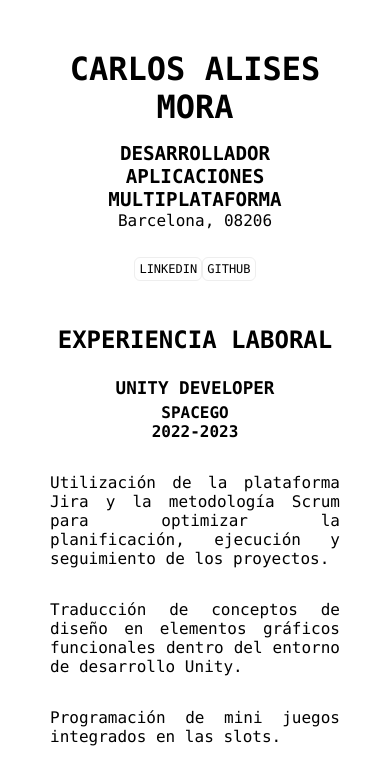
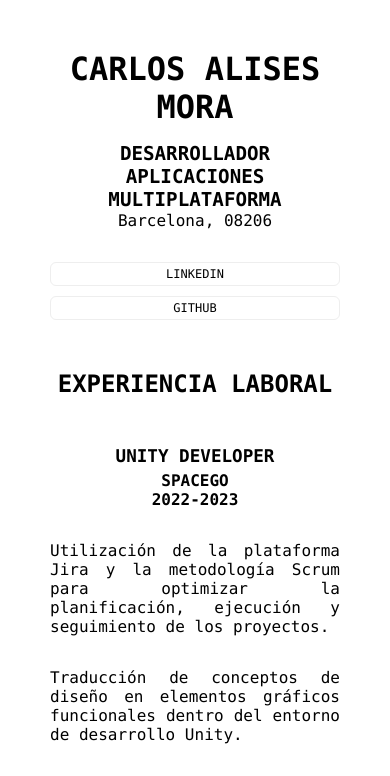
Before and after one commit to carlosalises/carlosalises-portfolio, a React (Create React App) app: page / in a window 390 px wide. Shown: the top 776 px of the page. Built offline with nearby package versions, Linux system fonts and the light colour scheme.

Commit message:
responsive changes

```diff
--- a/src/components/Header.js
+++ b/src/components/Header.js
@@ -11,8 +11,8 @@ export default function Header() {
           <h2>DESARROLLADOR APLICACIONES MULTIPLATAFORMA</h2>
           <span>Barcelona, 08206</span>
           <footer>
-          <a href="https://www.linkedin.com/in/carlosalisesmora/" target='_blank' rel='noreferrer'>LINKEDIN</a>
-          <a href="https://github.com/carlosalises" target='_blank' rel='noreferrer'>GITHUB</a>
+            <a href="https://www.linkedin.com/in/carlosalisesmora/" target='_blank' rel='noreferrer'>LINKEDIN</a>
+            <a href="https://github.com/carlosalises" target='_blank' rel='noreferrer'>GITHUB</a>
           </footer>
         </div>
       </div>
--- a/src/style/Experience.module.css
+++ b/src/style/Experience.module.css
@@ -37,7 +37,7 @@
     .experience {
 
         & header {
-            display: block;
+            flex-direction: column;
             text-align: center;
         }
 
--- a/src/style/HeaderStyle.module.css
+++ b/src/style/HeaderStyle.module.css
@@ -47,8 +47,9 @@ footer {
             }
 
             & footer {
+                flex-direction: column;
                 margin-top: 2rem;
-                display: block;
+                width: auto;
             }
 
     }
```
